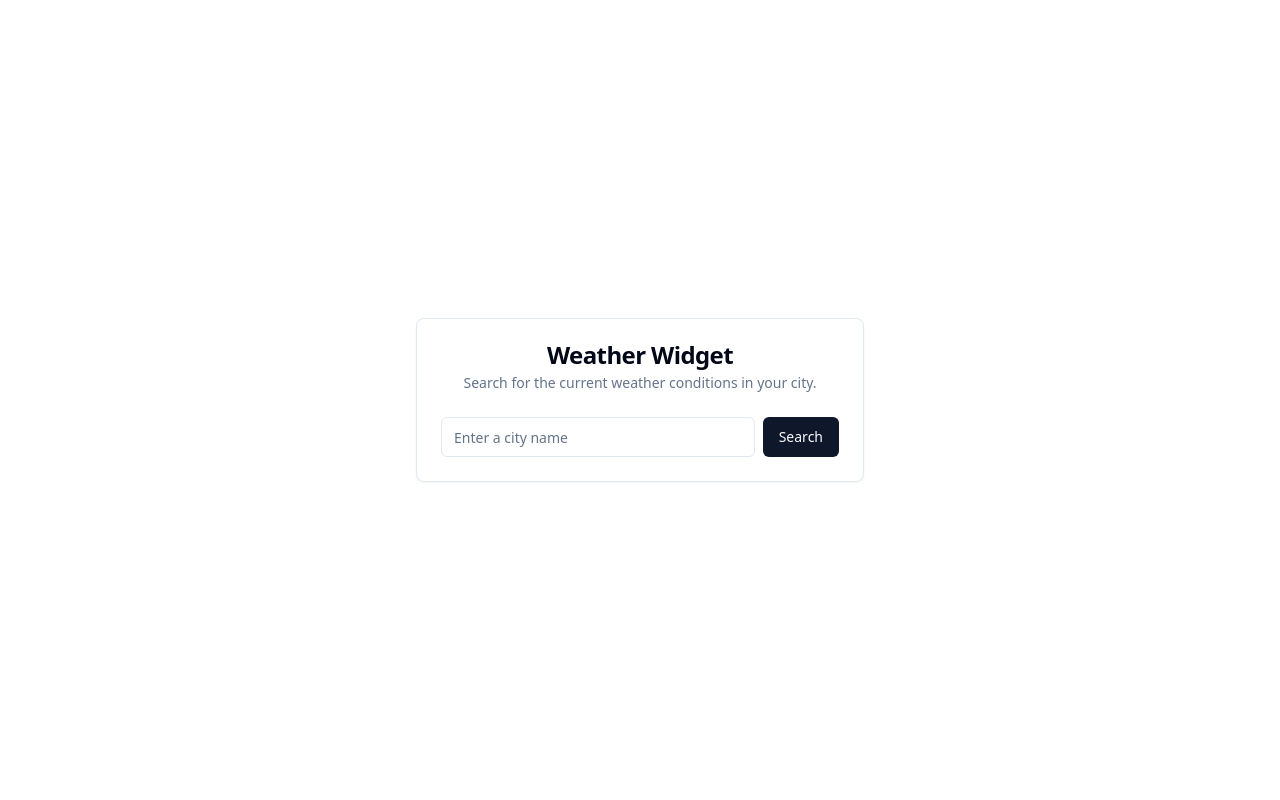
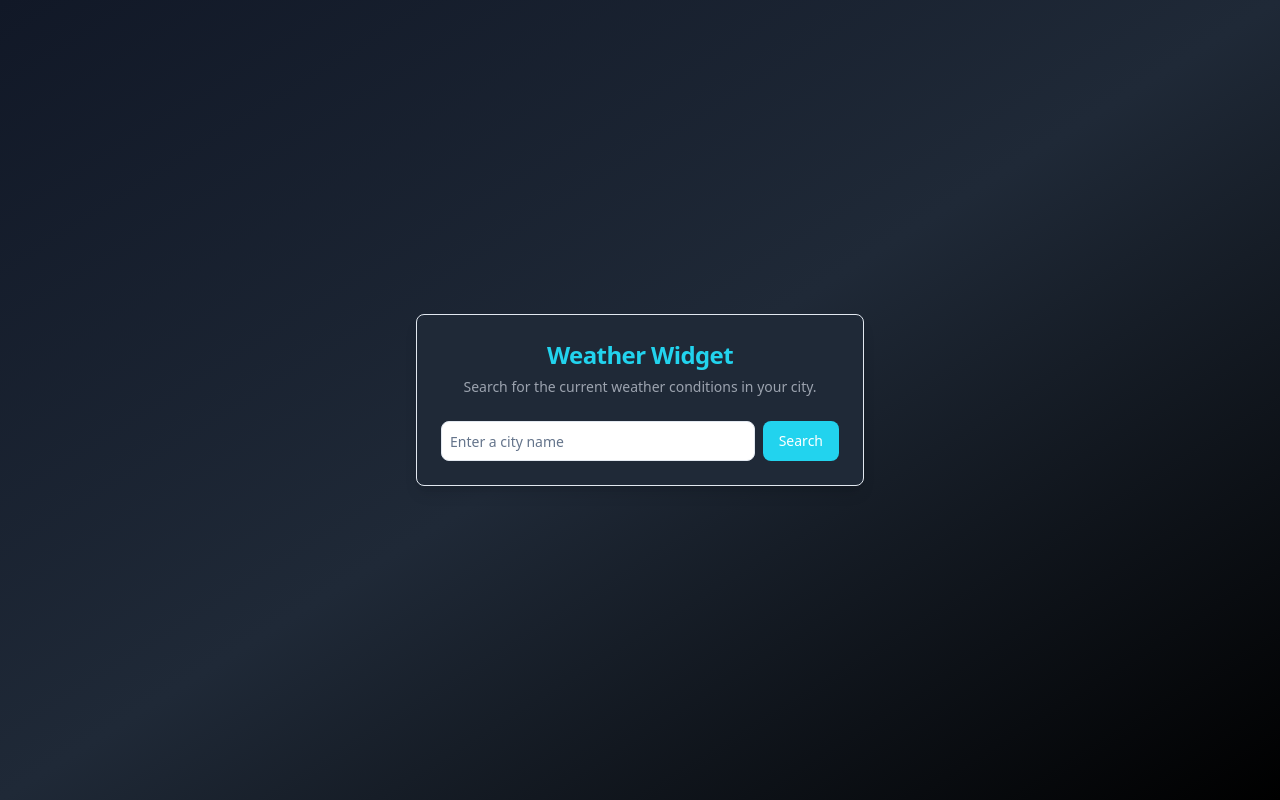
Before and after one commit to umarprogrammer19/NextJs-Weather-Widget, a Next.js app: page / in a window 1280 px wide. Built offline with nearby package versions, Linux system fonts and the light colour scheme.

Commit message:
Trying Better Ui

```diff
--- a/src/app/globals.css
+++ b/src/app/globals.css
@@ -98,12 +98,12 @@ h6 {
 }
 
 .loading-spinner {
-    border: 4px solid rgba(0, 0, 0, 0.1);
-    border-left-color: #09f;
+    border: 4px solid rgba(0, 0, 0, 0.08);
+    border-left-color: rgb(204, 255, 0);
     border-radius: 50%;
-    width: 40px;
-    height: 40px;
-    animation: spin 1s linear infinite;
+    width: 30px;
+    height: 30px;
+    animation: spin 2s linear infinite;
 }
 
 @keyframes spin {
--- a/src/components/weather-widget.tsx
+++ b/src/components/weather-widget.tsx
@@ -31,12 +31,14 @@ export default function WeatherWidget() {
         if (trimmedLocation === "") {
             setError("Please Enter a Valid Location");
             setWeather(null);
-            return
+            return;
         }
         setIsLoading(true);
         setError(null);
         try {
-            const response = await fetch(`https://api.weatherapi.com/v1/current.json?key=${process.env.NEXT_PUBLIC_WEATHER_API_KEY}&q=${trimmedLocation}`);
+            const response = await fetch(
+                `https://api.weatherapi.com/v1/current.json?key=${process.env.NEXT_PUBLIC_WEATHER_API_KEY}&q=${trimmedLocation}`
+            );
             if (!response.ok) {
                 throw new Error("City Not Found");
             }
@@ -46,7 +48,7 @@ export default function WeatherWidget() {
                 description: data.current.condition.text,
                 location: data.location.name,
                 unit: "C",
-            }
+            };
             setWeather(weatherData);
         } catch (error) {
             if (error instanceof TypeError) {
@@ -99,9 +101,9 @@ export default function WeatherWidget() {
             case "fog":
                 return "Be careful, there's fog outside.";
             default:
-                return description; // Default to returning the description as-is
+                return description;
         }
-    };
+    }
 
     function getLocationMessage(location: string): string {
         const currentHour = new Date().getHours();
@@ -110,13 +112,13 @@ export default function WeatherWidget() {
     }
 
     return (
-        <div className="flex justify-center items-center h-screen">
+        <div className="flex justify-center items-center h-screen bg-gradient-to-br from-gray-900 via-gray-800 to-black">
             {/* Center the card within the screen */}
-            <Card className="w-full max-w-sm sm:max-w-md mx-auto text-center">
+            <Card className="w-full max-w-sm sm:max-w-md mx-auto text-center bg-gray-800 text-white shadow-lg rounded-lg">
                 {/* Card header with title and description */}
                 <CardHeader>
-                    <CardTitle>Weather Widget</CardTitle>
-                    <CardDescription>
+                    <CardTitle className="text-2xl text-cyan-400">Weather Widget</CardTitle>
+                    <CardDescription className="text-gray-400">
                         Search for the current weather conditions in your city.
                     </CardDescription>
                 </CardHeader>
@@ -126,42 +128,44 @@ export default function WeatherWidget() {
                     <form onSubmit={handleSearch} className="flex items-center gap-2">
                         <Input
                             type="text"
+                            className="flex-grow p-2 rounded-lg text-black"
                             placeholder="Enter a city name"
                             value={location}
                             disabled={isLoading}
                             onChange={(e: ChangeEvent<HTMLInputElement>) => setLocation(e.target.value.trim())}
                         />
-                        <Button type="submit" disabled={isLoading}>
+                        <Button
+                            type="submit"
+                            className="bg-cyan-400 hover:bg-cyan-500 text-white px-4 py-2 rounded-lg transition-colors duration-300"
+                            disabled={isLoading}
+                        >
                             {isLoading ? <LoadingSpinner /> : "Search"}
                         </Button>
-
                     </form>
                     {/* Display error message if any */}
                     {error && <div className="mt-4 text-red-500">{error}</div>}
                     {/* Display weather data if available */}
                     {weather && (
-                        <div className="mt-4 grid gap-2">
+                        <div className="mt-6 grid gap-4">
                             {/* Display temperature message with icon */}
-                            <div className="flex items-center gap-2">
-                                <div className="flex items-center gap-2">
-                                    <ThermometerIcon className="w-6 h-6" />
-                                    {getTemperatureMessage(weather.temperature, weather.unit)}
-                                </div>
+                            <div className="flex items-center justify-center gap-2 text-lg">
+                                <ThermometerIcon className="w-6 h-6 text-cyan-400" />
+                                {getTemperatureMessage(weather.temperature, weather.unit)}
                             </div>
                             {/* Display weather description message with icon */}
-                            <div className="flex items-center gap-2">
-                                <CloudIcon className="w-6 h-6 " />
-                                <div>{getWeatherMessage(weather.description)}</div>
+                            <div className="flex items-center justify-center gap-2 text-lg">
+                                <CloudIcon className="w-6 h-6 text-cyan-400" />
+                                {getWeatherMessage(weather.description)}
                             </div>
                             {/* Display location message with icon */}
-                            <div className="flex items-center gap-2">
-                                <MapPinIcon className="w-6 h-6 " />
-                                <div>{getLocationMessage(weather.location)}</div>
+                            <div className="flex items-center justify-center gap-2 text-lg">
+                                <MapPinIcon className="w-6 h-6 text-cyan-400" />
+                                {getLocationMessage(weather.location)}
                             </div>
                         </div>
                     )}
                 </CardContent>
             </Card>
         </div>
-    )
+    );
 }
```
